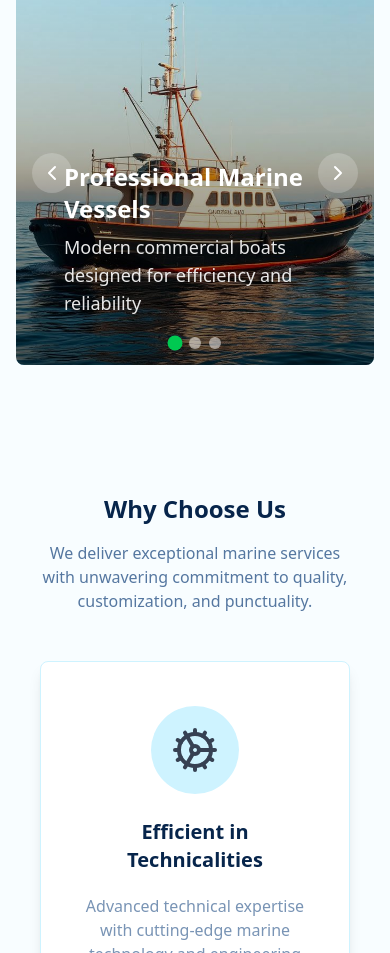
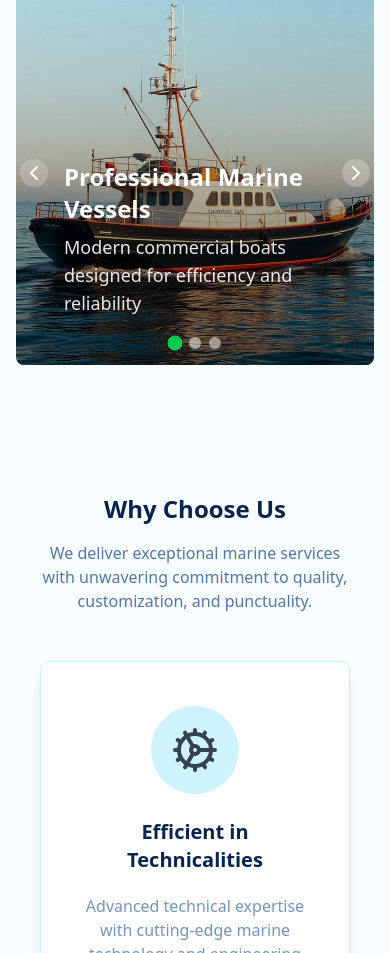
Before and after one commit to faressuliman/triple-s, a React (Vite) app: page / in a window 390 px wide. Shown: the part 1014-1967 px from the top of the page. Built offline with nearby package versions, Linux system fonts and the light colour scheme.

Commit message:
Small changes

```diff
--- a/src/components/home/ImageSlideShow.tsx
+++ b/src/components/home/ImageSlideShow.tsx
@@ -75,7 +75,7 @@ const ImageSlideShow = () => {
 
         {/* Navigation Buttons */}
         <motion.button
-          className="cursor-pointer absolute left-8 top-1/2 -translate-y-1/2 w-10 h-10 bg-white/20 text-white rounded-full flex items-center justify-center hover:bg-white/30 transition-colors"
+          className="cursor-pointer absolute left-5 md:left-8 top-1/2 -translate-y-1/2 md:w-10 md:h-10 w-7 h-7 bg-white/20 text-white rounded-full flex items-center justify-center hover:bg-white/30 transition-colors"
           onClick={prevSlide}
           whileHover={{ scale: 1.1 }}
           whileTap={{ scale: 0.9 }}
@@ -83,7 +83,7 @@ const ImageSlideShow = () => {
           <ChevronLeft size={24} />
         </motion.button>
         <motion.button
-          className="cursor-pointer absolute right-8 top-1/2 -translate-y-1/2 w-10 h-10 bg-white/20 text-white rounded-full flex items-center justify-center hover:bg-white/30 transition-colors"
+          className="cursor-pointer absolute right-5 md:right-8 top-1/2 -translate-y-1/2 md:w-10 md:h-10 w-7 h-7 bg-white/24.5 text-white rounded-full flex items-center justify-center hover:bg-white/30 transition-colors"
           onClick={nextSlide}
           whileHover={{ scale: 1.1 }}
           whileTap={{ scale: 0.9 }}
--- a/src/components/ui/ServiceCard.tsx
+++ b/src/components/ui/ServiceCard.tsx
@@ -4,14 +4,14 @@ const ServiceCard = ({ icon: Icon, title, description, color }: IServices) => {
     const lineColor = 'bg-gradient-to-r from-[#009dff] to-[#224361]';
 
     return (
-        <div className={`bg-white rounded-lg h-80 md:w-auto w-auto md:h-92 mx-auto shadow-lg hover:shadow-xl hover:shadow-indigo-300 border border-[#CEF3FF] p-8 text-center transition-all duration-400 transform hover:scale-102 hover:-translate-y-3 relative overflow-hidden group hover:cursor-default`}>
+        <div className={`bg-white rounded-lg md:w-auto w-auto md:h-92 h-auto mx-auto shadow-lg hover:shadow-xl hover:shadow-indigo-300 border border-[#CEF3FF] p-8 text-center transition-all duration-400 transform hover:scale-102 hover:-translate-y-3 relative overflow-hidden group hover:cursor-default`}>
             <div className={`mx-auto mb-6 mt-3 h-22 w-22 rounded-full flex items-center justify-center bg-[#CEF3FF] transition-all duration-300`}>
                 <Icon className={`h-12 w-12 text-gray-700 ${color}`} />
             </div>
             <h3 className="text-xl font-bold mb-5 text-[#07254B]">{title}</h3>
             <p className=" text-[#7994B5]">{description}</p>
 
-            <div className={`absolute bottom-5 left-1/2 -translate-x-1/2 w-12 rounded-md h-1 ${lineColor} transform scale-x-0 transition-transform duration-300 group-hover:scale-x-100`}></div>
+            <div className={`absolute bottom-2 left-1/2 -translate-x-1/2 w-12 rounded-md h-1 ${lineColor} transform scale-x-0 transition-transform duration-300 group-hover:scale-x-100`}></div>
         </div>
     );
 };
```
